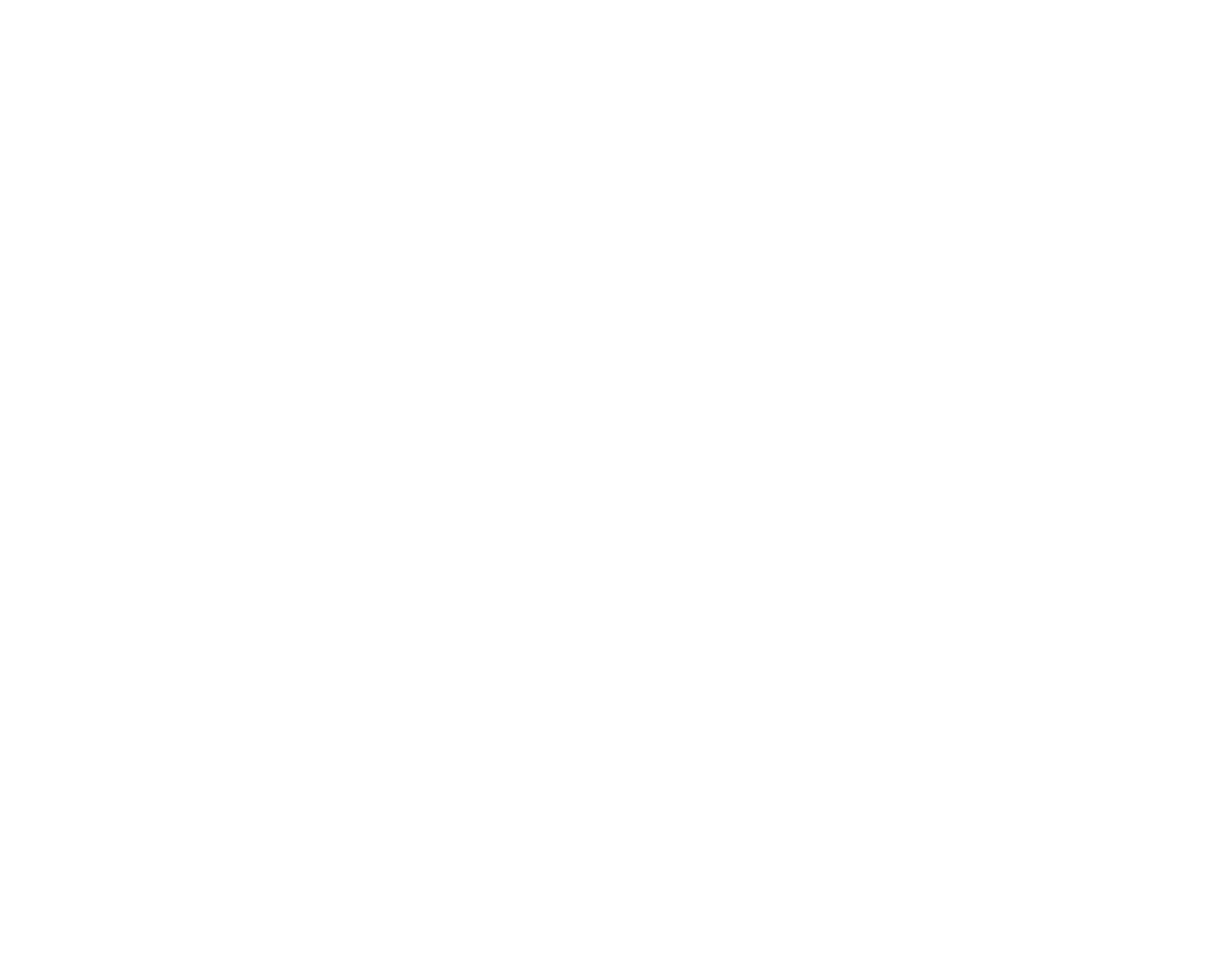
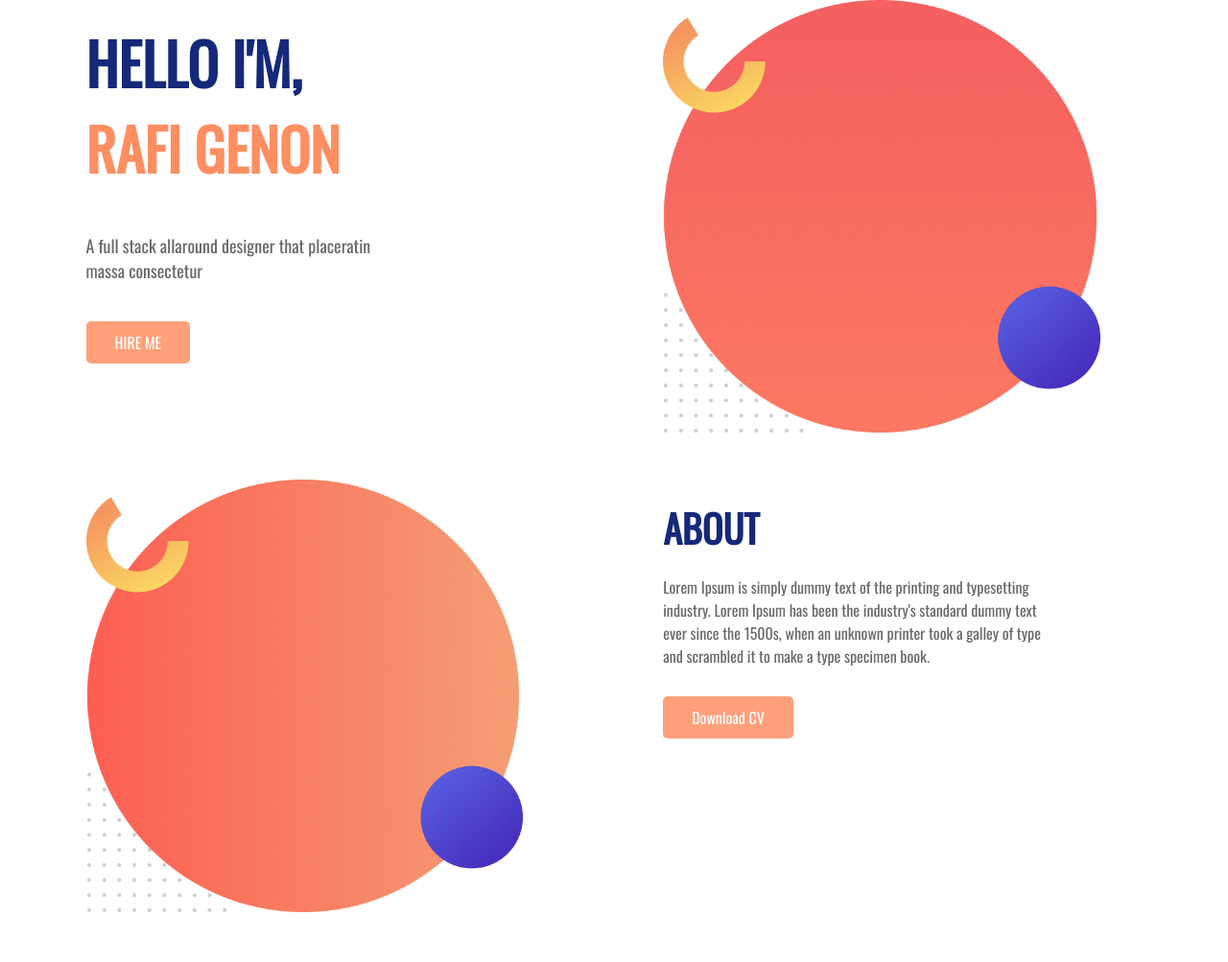
Before and after one commit to Rafi-Genon/my-first-portfolio, a plain HTML site: page index.html in a window 1280 px wide. Shown: the top 1003 px of the page at 96% size. Before the commit the page ends 800 px from the top, so only its background shows below. Drawn offline with nearby package versions, Linux system fonts and the light colour scheme.

Commit message:
added 3rd section

```diff
--- a/index.html
+++ b/index.html
@@ -4,9 +4,43 @@
     <meta charset="UTF-8">
     <meta name="viewport" content="width=device-width, initial-scale=1.0">
     <link rel="stylesheet" href="style.css">
-    <title>Document</title>
+    <link rel="preconnect" href="https://fonts.gstatic.com">
+    <link href="https://fonts.googleapis.com/css2?family=Oswald&display=swap" rel="stylesheet">
+    <title>Rafi Genon</title>
 </head>
 <body>
+    <section class="i-ii-section">
+    <div class="half-width">
+        <h1 class="bluelight">HELLO I'M,</h1>
+        <h1 class="pinklight">RAFI GENON</h1>
+        <p id="i-section-p">A full stack allaround designer that placeratin massa consectetur</p>
+        <a target="_blank" href="https://www.google.com/" class="link-button">HIRE ME</a>
+    </div>
+    <div class="half-width">
+        <img src="images/Group 33080.png" alt="">
+    </div>
+    </section>
+    <section class="i-ii-section">
+        <div class="half-width">
+            <img src="images/Group 33086.png" alt="">
+        </div>
+        <div class="half-width details">
+            <h1 id="ii-section-h1" class="bluelight">ABOUT</h1>
+            <p id="ii-section-p">Lorem Ipsum is simply dummy text of the printing and typesetting industry. Lorem Ipsum has been the industry's standard dummy text ever since the 1500s, when an unknown printer took a galley of type and scrambled it to make a type specimen book.</p>
+            <a target="_blank" href="https://www.google.com/" class="link-button">Download CV</a>
+        </div>
+    </section>
+    <section id="projects">
+        <h2><span class="pinklight">LATEST</span> WORKING PROJECTS</h2>
+        <div class="projects-item">
 
+        </div>
+        <div class="projects-item">
+
+        </div>
+        <div class="projects-item">
+
+        </div>
+    </section>
 </body>
 </html>
--- a/style.css
+++ b/style.css
@@ -0,0 +1,70 @@
+body{
+    font-family: 'Oswald', sans-serif;
+    margin: 0;
+}
+h1{
+    font-size: 60px;
+    margin-top: 0;
+    margin-bottom: 0;
+}
+H2{
+    color:#15297a;
+    font-size:35px ;
+    text-align: center;
+    padding-top: 120px;
+    padding-bottom: 70px;
+}
+p{
+
+    color: dimgray;
+}
+.bluelight{
+    color:#15297a;
+    margin-top: 20px;
+}
+.pinklight{
+    color:#ff8e61;
+}
+#i-section-p{
+    font-size: 18px;
+    margin: 45px 40% 50px 0px;
+}
+#ii-section-h1{
+    font-size:40px ;
+}
+#ii-section-p{
+    margin: 20px 20% 40px 0px ;
+}
+a{
+    text-decoration: none;
+    color: white;
+}
+.half-width{
+    width: 40%;
+    float: left ;
+    margin-left: 5%;
+    padding-left: 2%;
+}
+.link-button{
+    padding: 10px 30px;
+    background-color: lightsalmon;
+    border-radius: 5px;
+}
+img{
+    width: 89%;
+}
+.i-ii-section{
+    height: 500px;
+}
+#projects{
+    height: 700px;
+    background-color: #ececec91;
+}
+.projects-item{
+    width: 20%;
+    background-color: white;
+    height: 30%;
+    float: left;
+    align-items: center;
+
+}
```
Also changed, not shown: images/Group 33080.png (added), images/Group 33086.png (added), images/do not use this pic.png (deleted), images/do not use this pic2.png (deleted).
